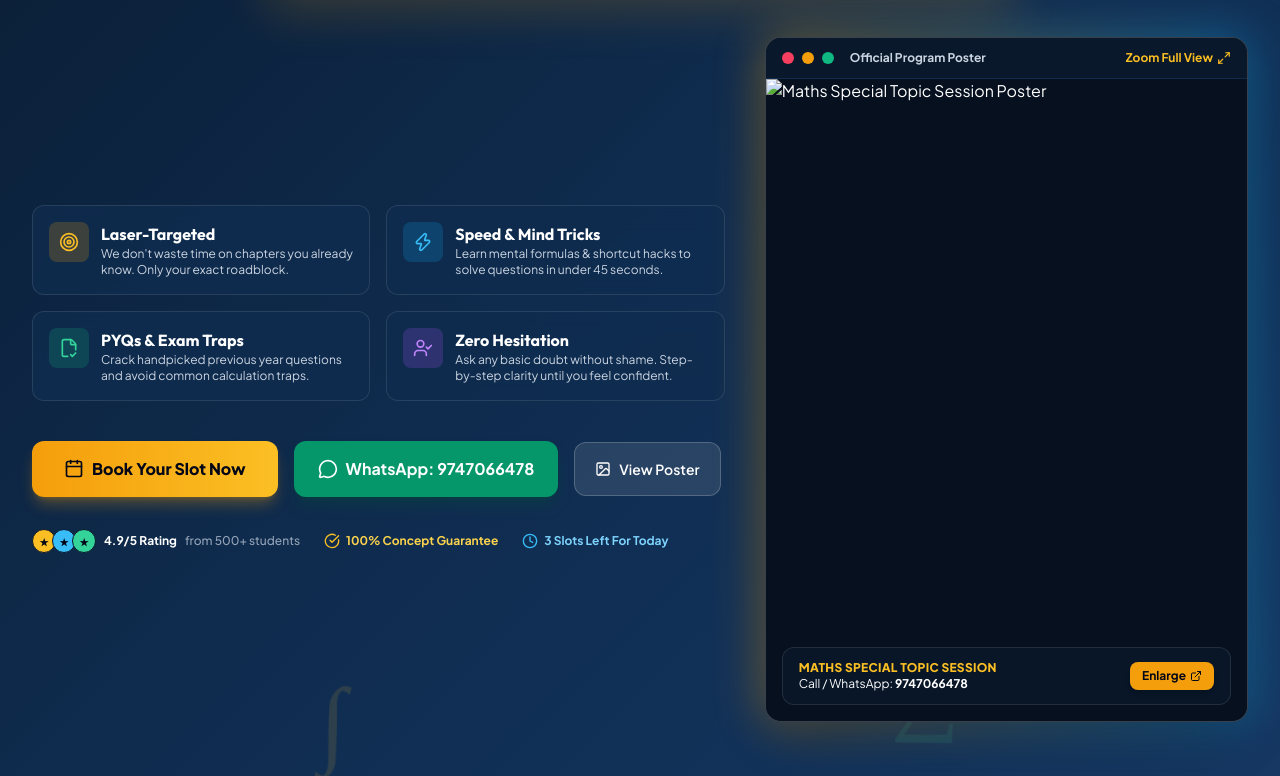
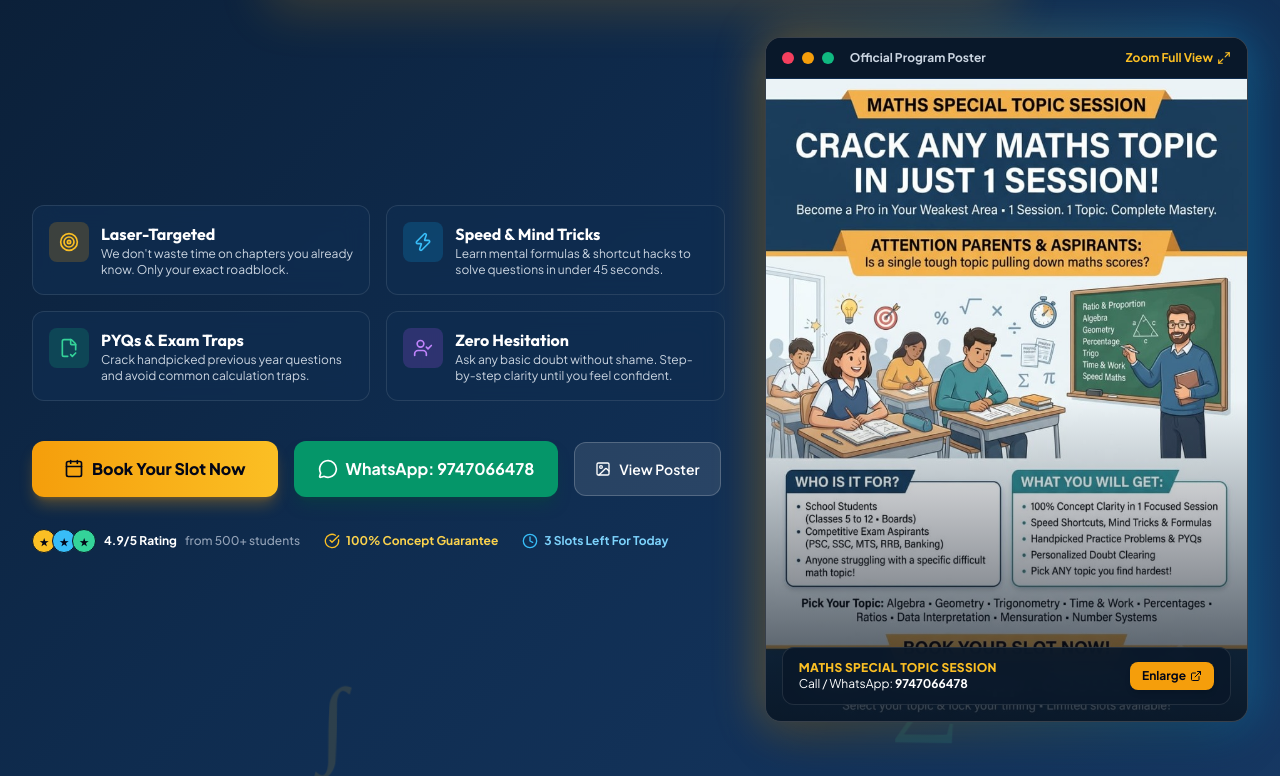
Before and after one commit to midhilaj-ps/maths-special-topic-session, a plain HTML site: page index.html in a window 1280 px wide. Shown: the part 718-1494 px from the top of the page. Drawn offline with nearby package versions, Linux system fonts and the light colour scheme.

Commit message:
Update index.html

```diff
--- a/index.html
+++ b/index.html
@@ -253,7 +253,7 @@
               <!-- Poster Image Preview -->
               <div class="relative cursor-pointer overflow-hidden open-poster-btn group/img aspect-[3/4]">
                 <img
-                  src="assets/poster.jpg"
+                  src="poster.jpg"
                   alt="Maths Special Topic Session Poster"
                   class="w-full h-full object-cover object-top transition duration-500 group-hover/img:scale-105"
                 >
```
